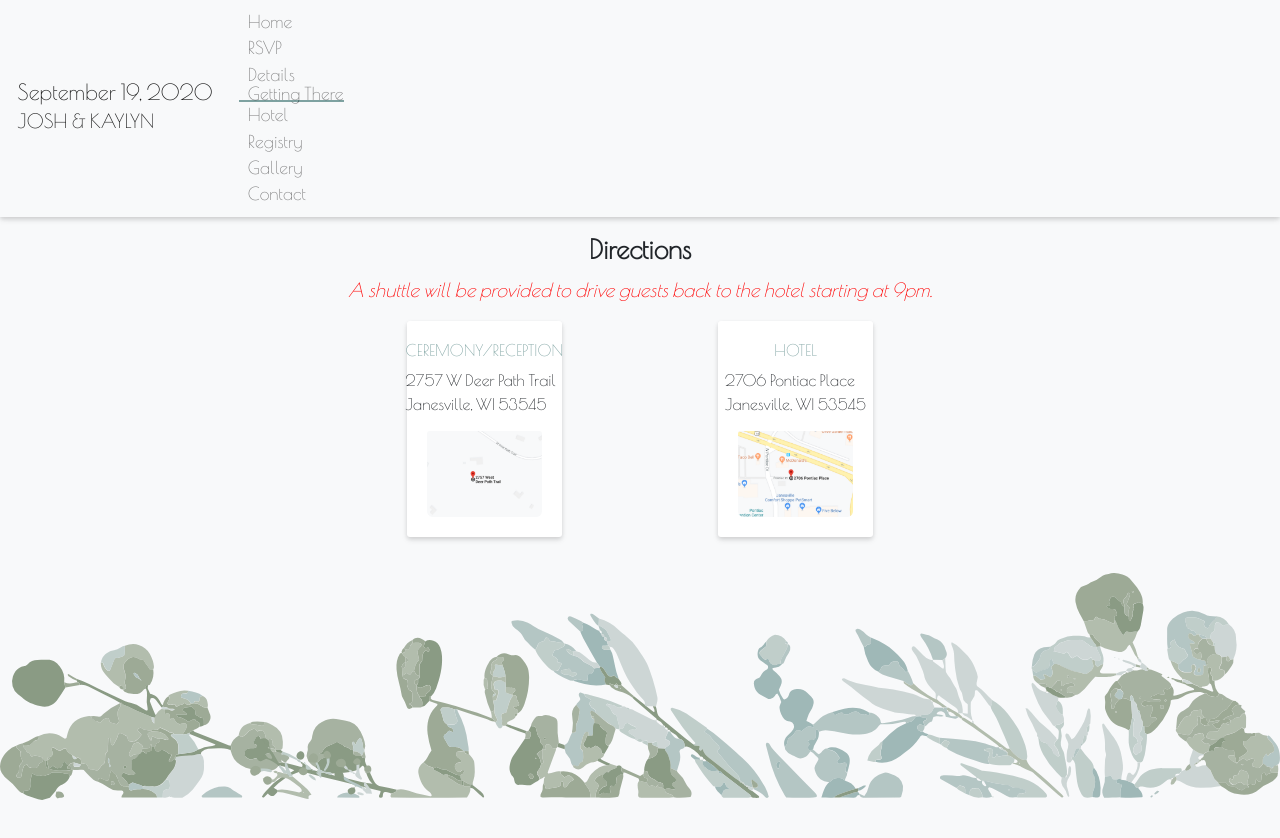
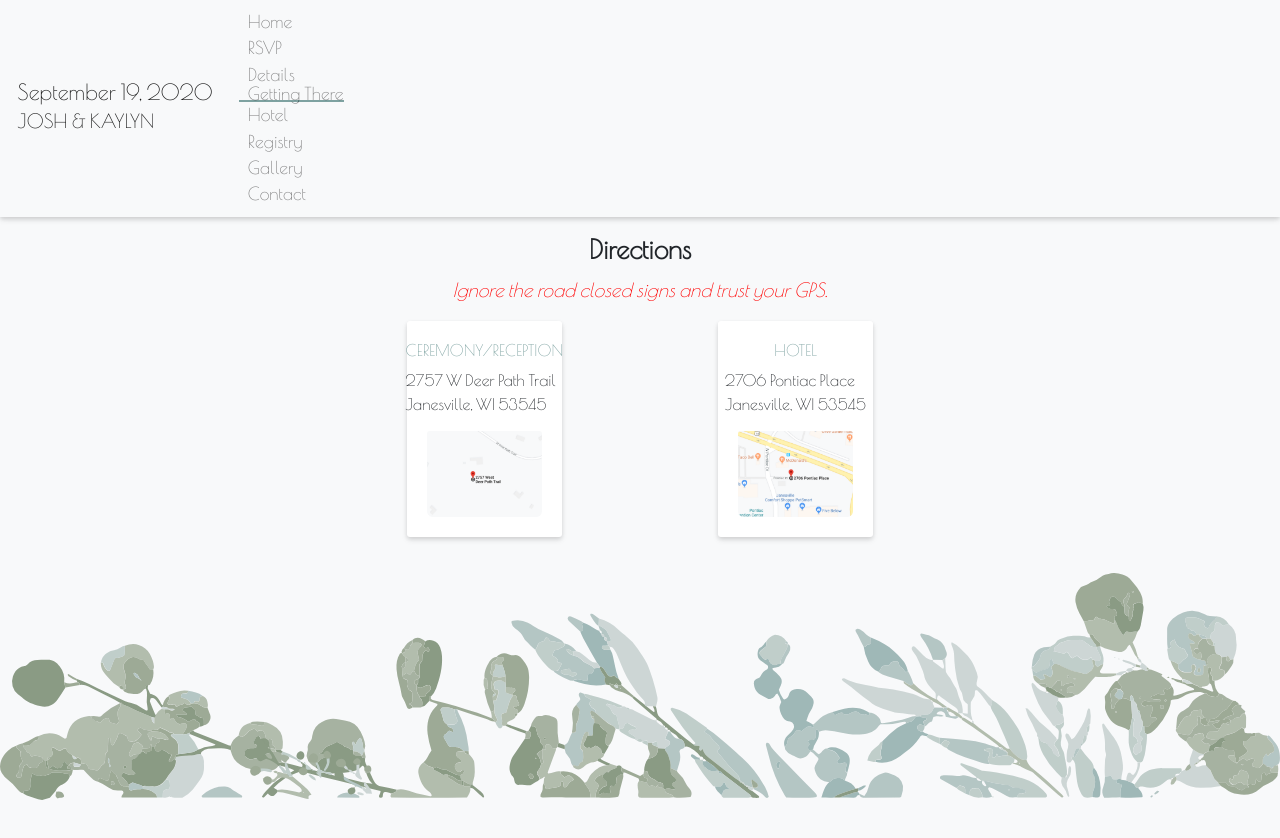
Before and after one commit to joshforcier/rsvp, a Vue app: page /directions in a window 1280 px wide. Shown: the top 838 px of the page. Built offline with nearby package versions, Linux system fonts and the light colour scheme; what vue-gallery, vue-sweetalert2, vuefire would draw is missing.

Commit message:
Update Directions.vue

```diff
--- a/src/components/Directions.vue
+++ b/src/components/Directions.vue
@@ -2,7 +2,7 @@
     <div class="content text_align_center">
         <div class="mx-3">
             <h1 class="text_align_center">Directions</h1>
-            <div class="shuttle">A shuttle will be provided to drive guests back to the hotel starting at 9pm.</div>
+            <div class="shuttle">Ignore the road closed signs and trust your GPS.</div>
             <div class="dir-container">
                 <!-- <div class="text_align_left mt-3 directions">
                     <div class="dir-text">
```
